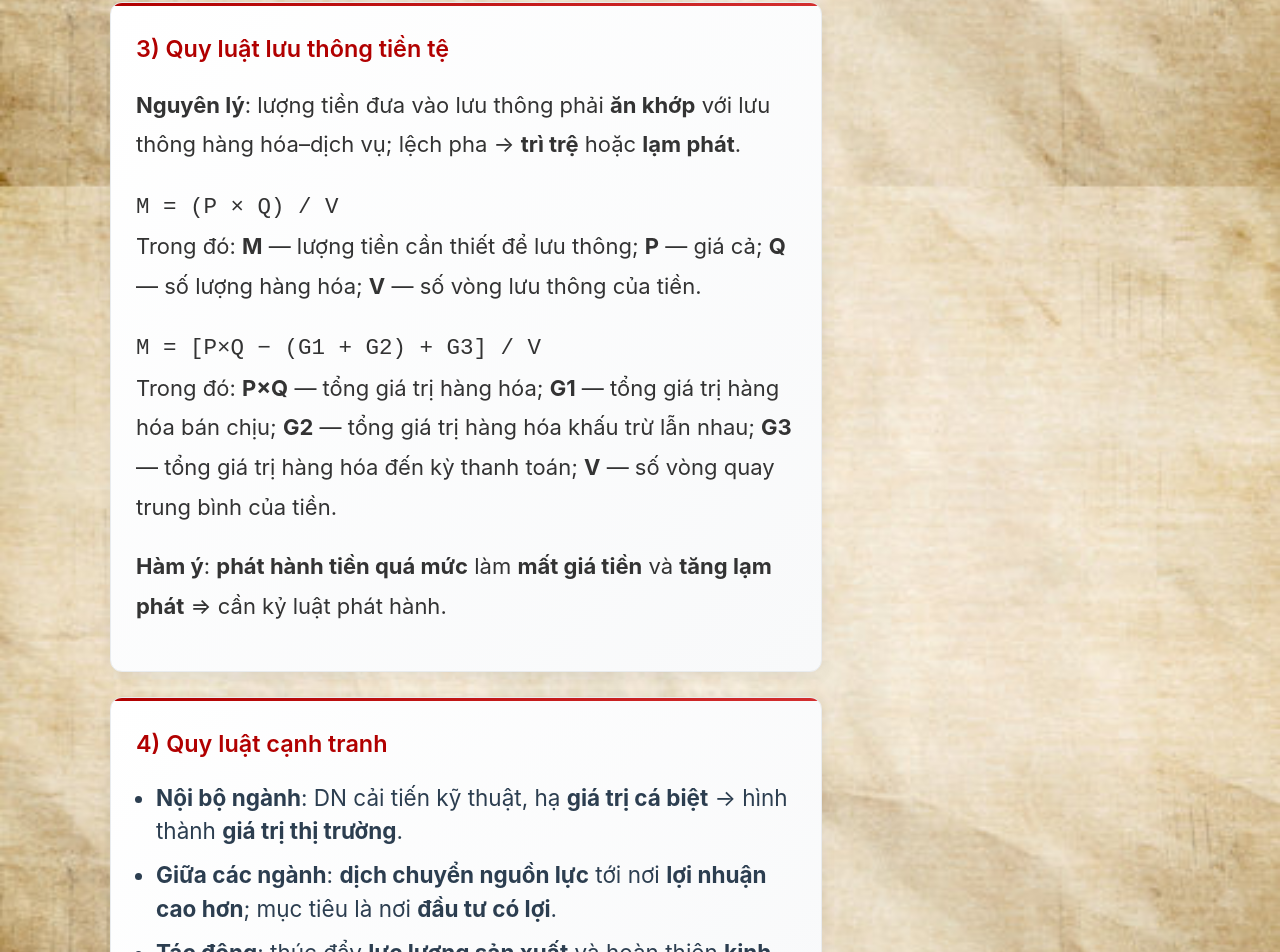
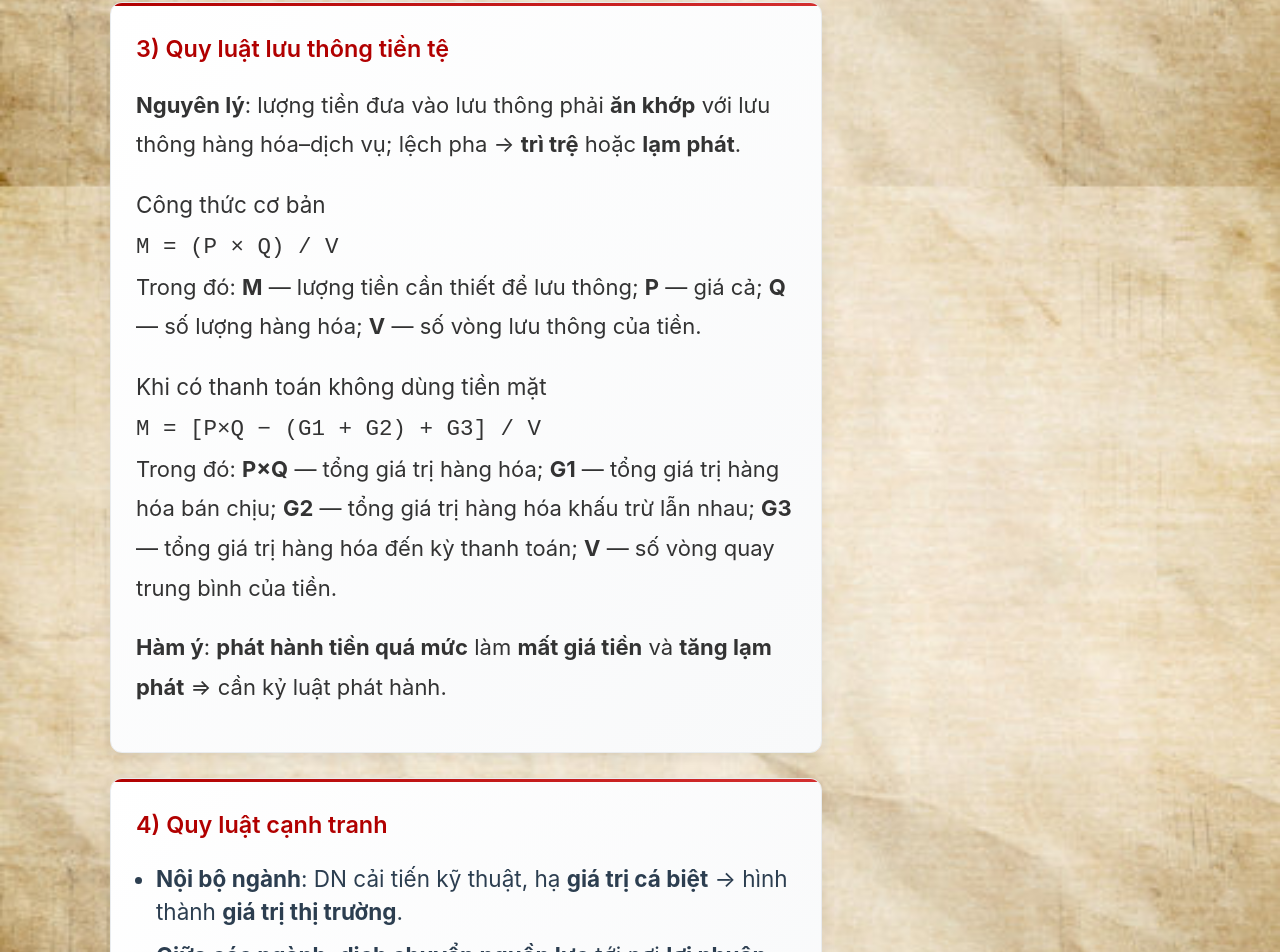
Before and after one commit to LysLama/HCM, a React (Vite) app: page /chapter2/market-economy in a window 1280 px wide. Shown: the part 3227-4179 px from the top of the page. Built offline with nearby package versions, Linux system fonts and the light colour scheme; a web font is replaced by a local one.

Commit message:
content: move money-circulation formulas to Market Economy page and update CTA/link

```diff
--- a/src/pages/Chapter2MarketEconomy.jsx
+++ b/src/pages/Chapter2MarketEconomy.jsx
@@ -96,10 +96,16 @@ const Chapter2MarketEconomy = () => {
                 <div className="card">
                   <h4>3) Quy luật lưu thông tiền tệ</h4>
                   <p><strong>Nguyên lý</strong>: lượng tiền đưa vào lưu thông phải <strong>ăn khớp</strong> với lưu thông hàng hóa–dịch vụ; lệch pha → <strong>trì trệ</strong> hoặc <strong>lạm phát</strong>.</p>
-                  <div><code>M = (P × Q) / V</code></div>
-                  <p className="formula-note">Trong đó: <strong>M</strong> — lượng tiền cần thiết để lưu thông; <strong>P</strong> — giá cả; <strong>Q</strong> — số lượng hàng hóa; <strong>V</strong> — số vòng lưu thông của tiền.</p>
-                  <div><code>M = [P×Q − (G1 + G2) + G3] / V</code></div>
-                  <p className="formula-note">Trong đó: <strong>P×Q</strong> — tổng giá trị hàng hóa; <strong>G1</strong> — tổng giá trị hàng hóa bán chịu; <strong>G2</strong> — tổng giá trị hàng hóa khấu trừ lẫn nhau; <strong>G3</strong> — tổng giá trị hàng hóa đến kỳ thanh toán; <strong>V</strong> — số vòng quay trung bình của tiền.</p>
+                  <div className="formula-box">
+                    <span className="formula-title">Công thức cơ bản</span>
+                    <div><code>M = (P × Q) / V</code></div>
+                    <p className="formula-note">Trong đó: <strong>M</strong> — lượng tiền cần thiết để lưu thông; <strong>P</strong> — giá cả; <strong>Q</strong> — số lượng hàng hóa; <strong>V</strong> — số vòng lưu thông của tiền.</p>
+                  </div>
+                  <div className="formula-box">
+                    <span className="formula-title">Khi có thanh toán không dùng tiền mặt</span>
+                    <div><code>M = [P×Q − (G1 + G2) + G3] / V</code></div>
+                    <p className="formula-note">Trong đó: <strong>P×Q</strong> — tổng giá trị hàng hóa; <strong>G1</strong> — tổng giá trị hàng hóa bán chịu; <strong>G2</strong> — tổng giá trị hàng hóa khấu trừ lẫn nhau; <strong>G3</strong> — tổng giá trị hàng hóa đến kỳ thanh toán; <strong>V</strong> — số vòng quay trung bình của tiền.</p>
+                  </div>
                   <p><strong>Hàm ý</strong>: <strong>phát hành tiền quá mức</strong> làm <strong>mất giá tiền</strong> và <strong>tăng lạm phát</strong> ⇒ cần kỷ luật phát hành.</p>
                 </div>
                 <div className="card">
--- a/src/pages/Chapter2Money.jsx
+++ b/src/pages/Chapter2Money.jsx
@@ -13,7 +13,6 @@ const Chapter2Money = () => {
         <nav className="anchor-nav" aria-label="Mục lục trang">
           <a href="#origin">Nguồn gốc & bản chất</a>
           <a href="#functions">Chức năng</a>
-          <a href="#equations">Quy luật tiền tệ</a>
           <a href="#modern">Liên hệ hiện đại</a>
           <a href="#videos">Video</a>
         </nav>
@@ -67,19 +66,7 @@ const Chapter2Money = () => {
             </div>
           </div>
 
-          <h3 id="equations">Quy luật lưu thông tiền tệ (công thức & ý nghĩa)</h3>
-          <div className="card">
-            <h4>Nguyên lý tổng quát</h4>
-            <p><code>M = (P × Q) / V</code></p>
-            <p><strong>Chú thích</strong>: <strong>M</strong> — lượng tiền cần thiết để lưu thông; <strong>P</strong> — giá cả; <strong>Q</strong> — số lượng hàng hóa; <strong>V</strong> — số vòng lưu thông tiền.</p>
-            <p>Hàm ý: M tỉ lệ thuận P×Q và tỉ lệ nghịch V.</p>
-          </div>
-          <div className="card">
-            <h4>Thanh toán không dùng tiền mặt</h4>
-            <p><code>M = [P×Q − (G1 + G2) + G3] / V</code></p>
-            <p><strong>Chú thích</strong>: <strong>P×Q</strong> — Tổng giá trị hàng hóa; <strong>G1</strong> — Tổng giá trị hàng hóa bán chịu; <strong>G2</strong> — Tổng giá trị hàng hóa khấu trừ lẫn nhau; <strong>G3</strong> — Tổng giá trị hàng hóa đến kỳ thanh toán; <strong>V</strong> — số vòng quay trung bình của tiền.</p>
-            <p>Phát hành quá mức → mất giá tiền/lạm phát ⇒ cần kỷ luật phát hành.</p>
-          </div>
+          {/* Quy luật lưu thông tiền tệ: phần công thức đã được chuyển sang mục "Nền kinh tế thị trường" để tập trung một chỗ. */}
 
           <h3 id="modern">Ghi chú nhanh</h3>
           <ul>
@@ -121,8 +108,8 @@ const Chapter2Money = () => {
           <aside className="col-side">
             <div className="side-card sticky">
               <h4>CTA</h4>
-              <p>Xem nhanh công thức & timeline ở bên dưới hoặc in trang (Ctrl+P) để học ngoại tuyến.</p>
-              <a className="btn-primary" href="#equations">Xem công thức</a>
+              <p>Các công thức của <em>Quy luật lưu thông tiền tệ</em> đã được chuyển sang trang <strong>Nền kinh tế thị trường</strong>.</p>
+              <a className="btn-primary" href="/chapter2/market-economy#laws">Xem công thức</a>
             </div>
             <div className="side-card centered">
               <h4>Video nhanh</h4>
```
